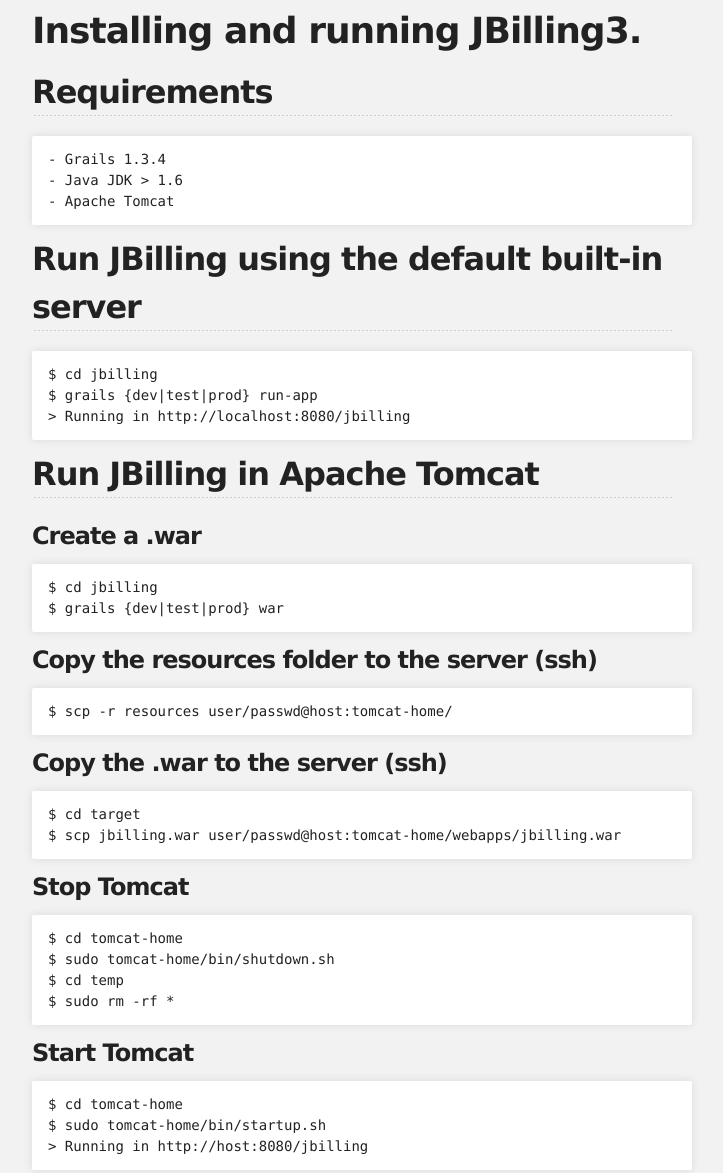
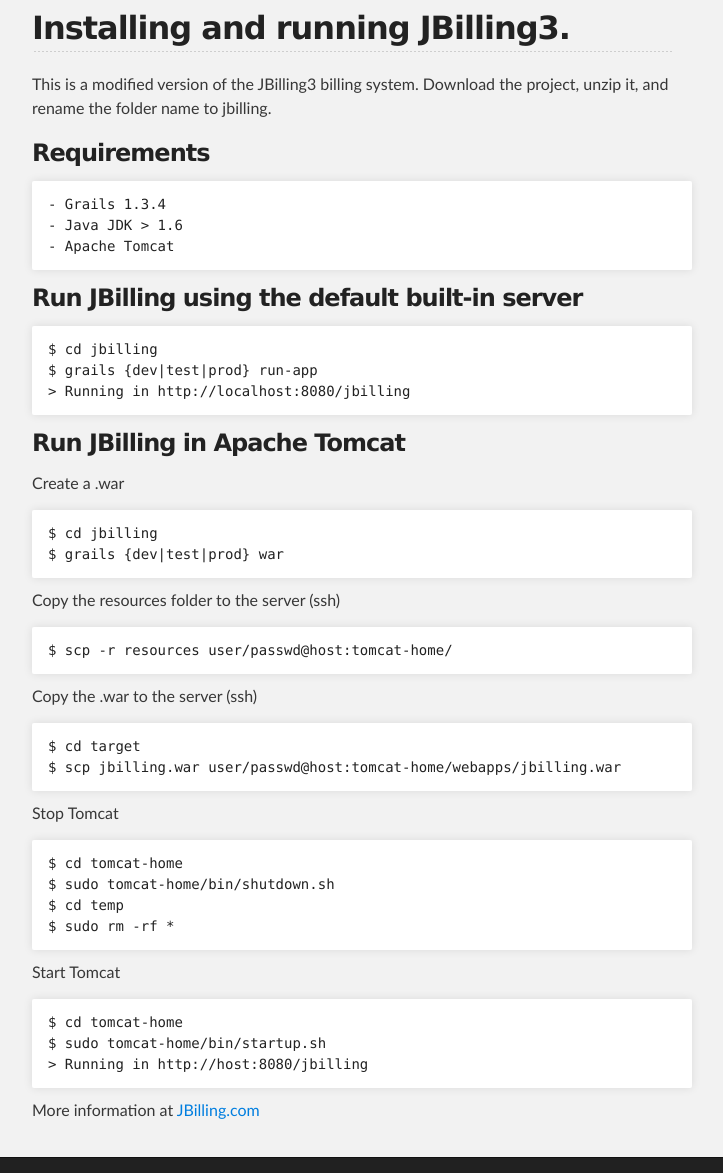
Before and after one commit to psalaberria002/jbilling3, a plain HTML site: page index.html in a window 1280 px wide. Shown: the part 220-1393 px from the top of the page, without its empty margins (288-1011 px from the left). Drawn offline with Linux system fonts and the light colour scheme.

```diff
--- a/index.html
+++ b/index.html
@@ -31,42 +31,44 @@
     <!-- MAIN CONTENT -->
     <div id="main_content_wrap" class="outer">
       <section id="main_content" class="inner">
-        <h1>Installing and running JBilling3.</h1>
+        <h2>Installing and running JBilling3.</h2>
 
-<h2>Requirements</h2>
+<p>This is a modified version of the JBilling3 billing system. Download the project, unzip it, and rename the folder name to jbilling.</p>
+
+<h3>Requirements</h3>
 
 <pre><code>- Grails 1.3.4
 - Java JDK &gt; 1.6
 - Apache Tomcat
 </code></pre>
 
-<h2>Run JBilling using the default built-in server</h2>
+<h3>Run JBilling using the default built-in server</h3>
 
 <pre><code>$ cd jbilling
 $ grails {dev|test|prod} run-app
 &gt; Running in http://localhost:8080/jbilling
 </code></pre>
 
-<h2>Run JBilling in Apache Tomcat</h2>
+<h3>Run JBilling in Apache Tomcat</h3>
 
-<h3>Create a .war</h3>
+<p>Create a .war</p>
 
 <pre><code>$ cd jbilling
 $ grails {dev|test|prod} war
 </code></pre>
 
-<h3>Copy the resources folder to the server (ssh)</h3>
+<p>Copy the resources folder to the server (ssh)</p>
 
 <pre><code>$ scp -r resources user/passwd@host:tomcat-home/
 </code></pre>
 
-<h3>Copy the .war to the server (ssh)</h3>
+<p>Copy the .war to the server (ssh)</p>
 
 <pre><code>$ cd target
 $ scp jbilling.war user/passwd@host:tomcat-home/webapps/jbilling.war
 </code></pre>
 
-<h3>Stop Tomcat</h3>
+<p>Stop Tomcat</p>
 
 <pre><code>$ cd tomcat-home
 $ sudo tomcat-home/bin/shutdown.sh
@@ -74,7 +76,7 @@
 $ sudo rm -rf *
 </code></pre>
 
-<h3>Start Tomcat</h3>
+<p>Start Tomcat</p>
 
 <pre><code>$ cd tomcat-home
 $ sudo tomcat-home/bin/startup.sh
```
Also changed, not shown: params.json (+1 -1 lines).
